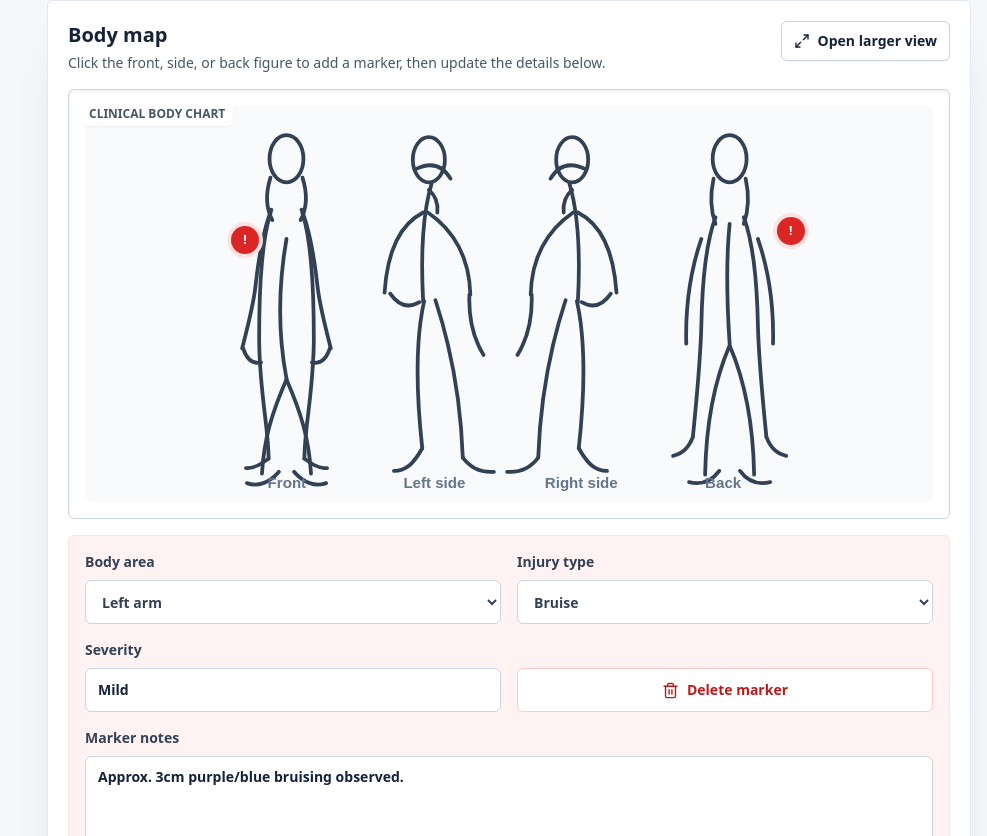
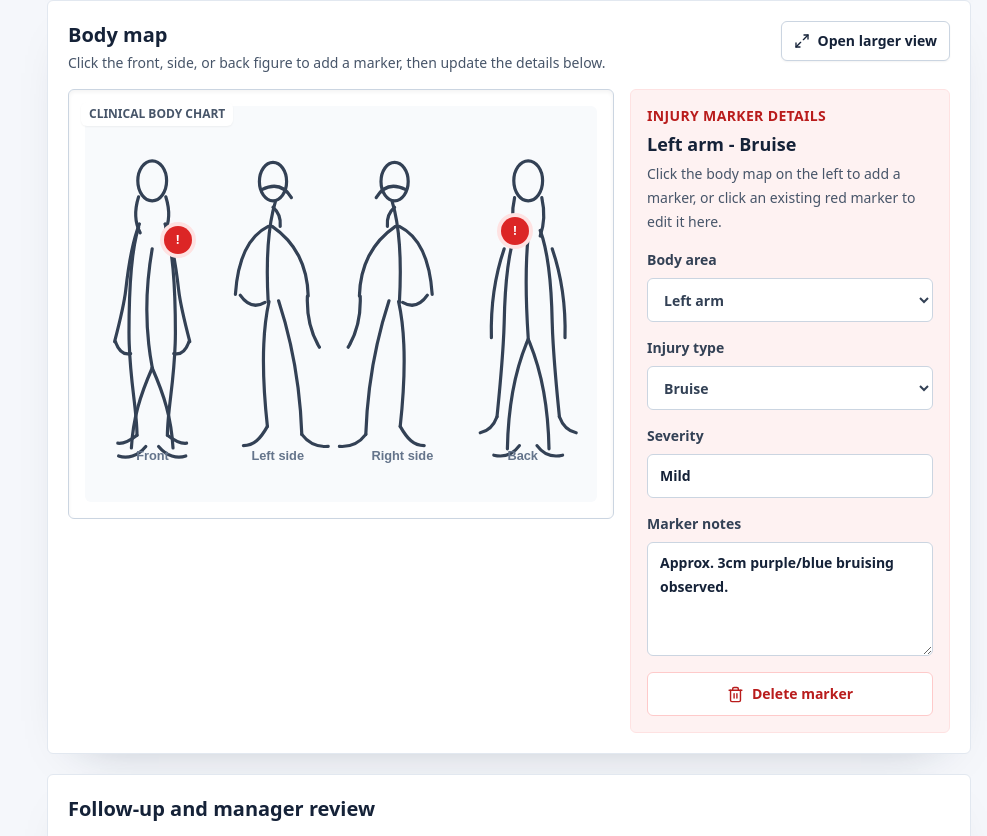
Before and after one commit to DENMWA/EMPOWER, a Next.js app: page /incidents/new in a window 1280 px wide. Shown: the part 1804-2640 px from the top of the page, without its empty margins (293-1280 px from the left). Built offline with nearby package versions, Linux system fonts and the light colour scheme; no server answers.

Commit message:
Place incident body map beside marker details

```diff
--- a/components/incidents/IncidentReportForm.tsx
+++ b/components/incidents/IncidentReportForm.tsx
@@ -331,18 +331,27 @@ export function IncidentReportForm() {
               Larger view is open for clearer injury placement.
             </div>
           ) : null}
-          <div>
+          <div className="grid gap-4 xl:grid-cols-[minmax(0,1.35fr)_minmax(320px,0.65fr)] xl:items-start">
+            <div className="min-w-0">
               <BodyMap markers={report.markers} expanded={bodyMapExpanded} onAdd={addMarker} onSelect={setSelectedMarkerId} />
             </div>
+            <aside className="grid gap-4 rounded-md border border-red-100 bg-red-50 p-4 xl:sticky xl:top-4">
+              <div>
+                <p className="text-sm font-semibold uppercase tracking-wide text-red-700">Injury marker details</p>
+                <h4 className="mt-1 text-lg font-bold text-ink">{selectedMarker ? `${selectedMarker.area} - ${selectedMarker.injury}` : "Select or add a marker"}</h4>
+                <p className="mt-1 text-sm leading-6 text-slate-600">Click the body map on the left to add a marker, or click an existing red marker to edit it here.</p>
+              </div>
               {selectedMarker ? (
-            <div className="grid gap-4 rounded-md border border-red-100 bg-red-50 p-4 md:grid-cols-2">
+                <div className="grid gap-4">
                   <label className="grid gap-2 text-sm font-semibold text-slate-700"><span>Body area</span><select value={selectedMarker.area} onChange={(event) => updateMarker({ area: event.target.value })} className="min-h-11 rounded-md border border-slate-300 bg-white px-3">{bodyAreas.map((item) => <option key={item}>{item}</option>)}</select></label>
                   <label className="grid gap-2 text-sm font-semibold text-slate-700"><span>Injury type</span><select value={selectedMarker.injury} onChange={(event) => updateMarker({ injury: event.target.value })} className="min-h-11 rounded-md border border-slate-300 bg-white px-3">{injuryTypes.map((item) => <option key={item}>{item}</option>)}</select></label>
                   <Field label="Severity" value={selectedMarker.severity} onChange={(value) => updateMarker({ severity: value })} />
-              <button type="button" onClick={() => deleteMarker(selectedMarker.id)} className="inline-flex min-h-11 items-center justify-center gap-2 self-end rounded-md border border-red-200 bg-white px-4 text-sm font-semibold text-red-700"><Trash2 size={17} />Delete marker</button>
-              <div className="md:col-span-2"><TextArea label="Marker notes" value={selectedMarker.notes} onChange={(value) => updateMarker({ notes: value })} /></div>
+                  <TextArea label="Marker notes" value={selectedMarker.notes} onChange={(value) => updateMarker({ notes: value })} />
+                  <button type="button" onClick={() => deleteMarker(selectedMarker.id)} className="inline-flex min-h-11 items-center justify-center gap-2 rounded-md border border-red-200 bg-white px-4 text-sm font-semibold text-red-700"><Trash2 size={17} />Delete marker</button>
                 </div>
               ) : null}
+            </aside>
+          </div>
         </section>
 
         <section className="grid gap-4 rounded-md border border-slate-200 bg-white p-5 shadow-soft">
```
Lines whose indentation alone changed are shown as unchanged.
